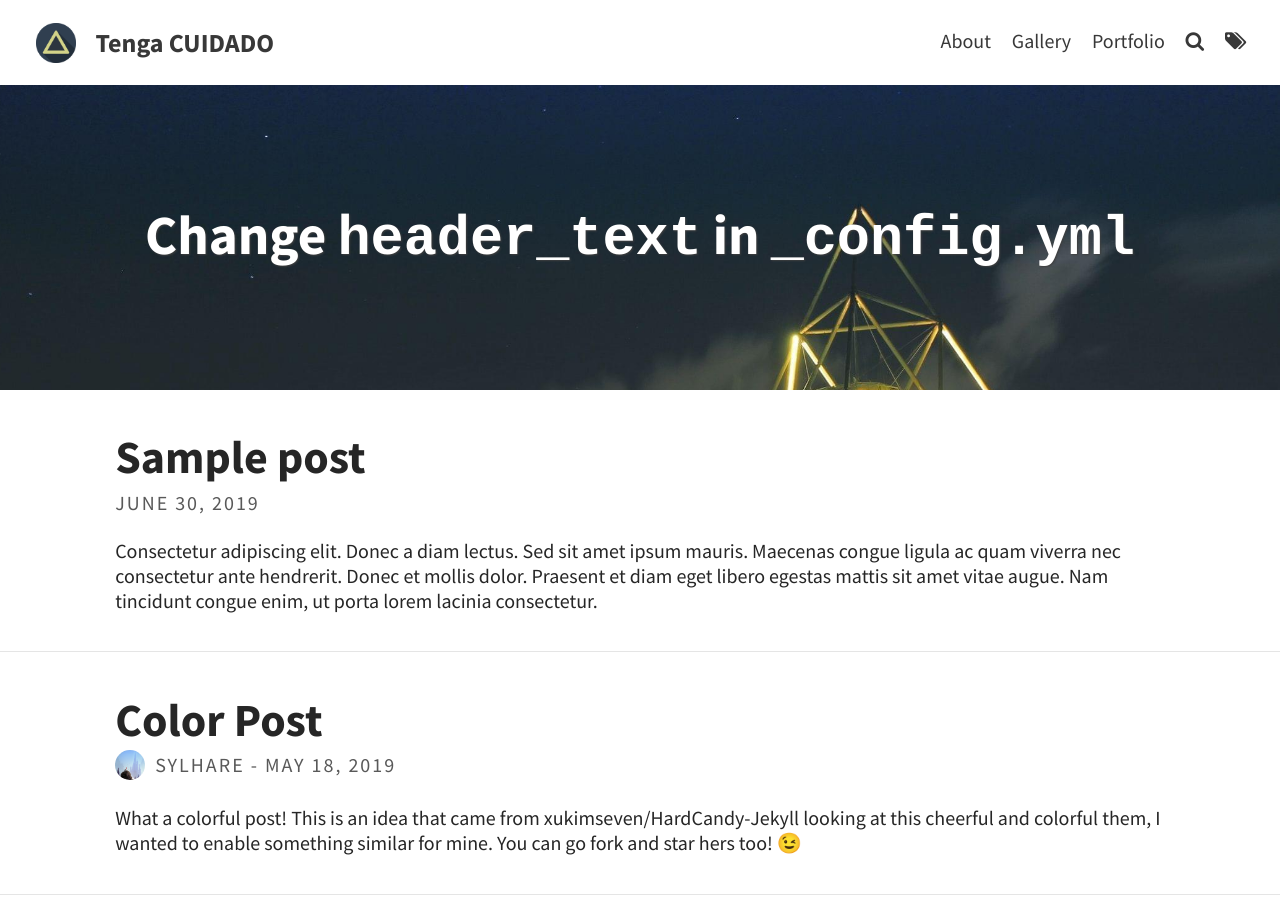
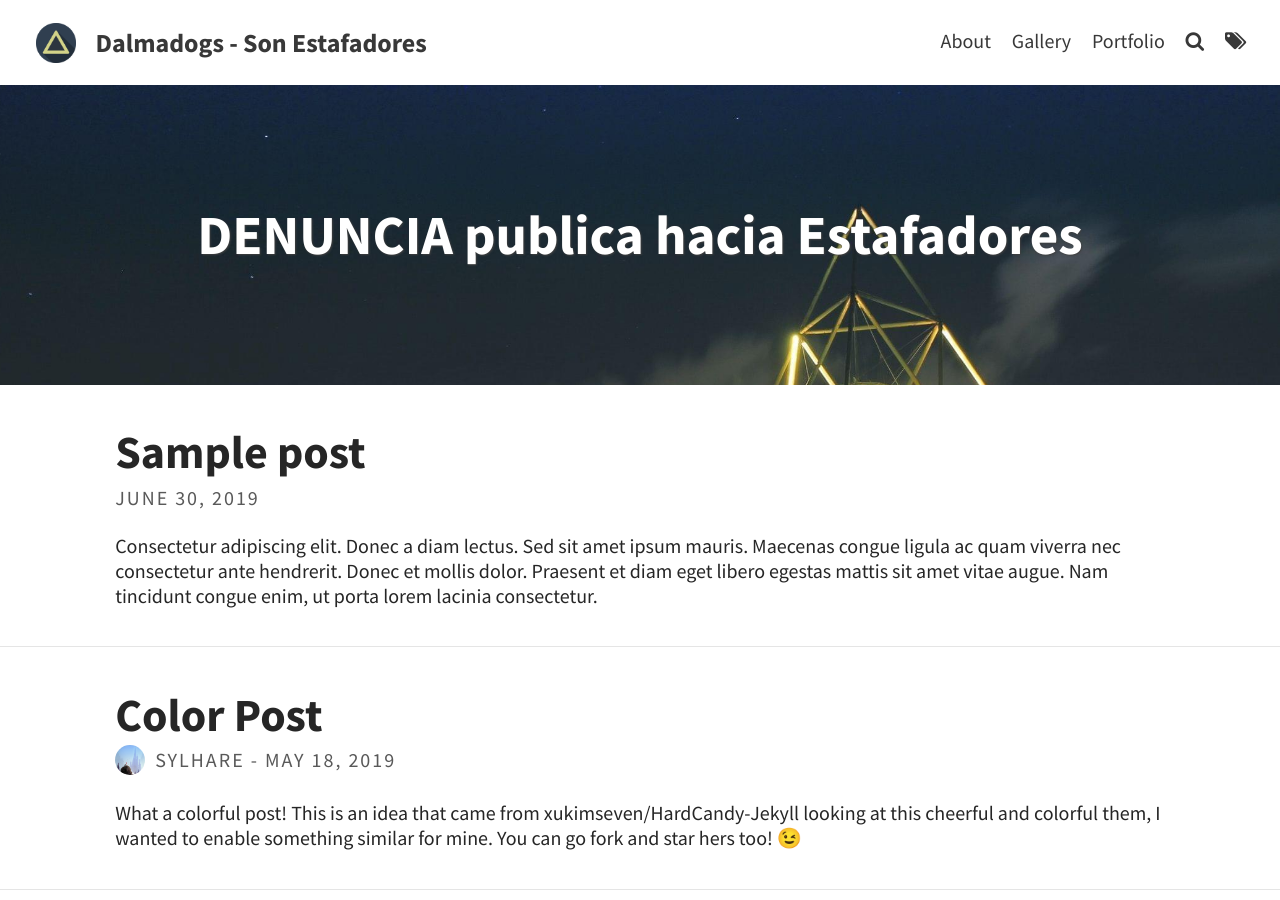
Before and after one commit to dalmadogs/estafa, a Jekyll site: the page built from index.html, in a window 1280 px wide and 900 px high. Built offline with Jekyll 4.4.1, drawn with Linux system fonts in a browser that asks for light colours; the list of posts is cut into pages by our own code.

Commit message:
Update _config.yml

```diff
--- a/_config.yml
+++ b/_config.yml
@@ -3,13 +3,13 @@ baseurl: "/estafa"
 url: "https://dalmadogs.github.io"
 
 # THEME-SPECIFIC CONFIGURATION
-title: Tenga CUIDADO                                    # site's title
+title: Dalmadogs - Son Estafadores                                    # site's title
 description: "Pagina web donde se expone informacion de dalmadogs.com.co y zeus y alaska"      # used by search engines
 avatar: assets/img/triangle.png                         # Empty for no avatar in navbar
 favicon: assets/favicon.ico                             # Icon displayed in the tab
 
 # Header and footer text
-header_text: Change <code>header_text</code> in <code>_config.yml</code>  # Change Blog header text
+header_text: DENUNCIA publica hacia Estafadores  # Change Blog header text
 header_feature_image: assets/img/pexels/triangular.jpeg
 footer_text: >
   Powered by <a href="https://jekyllrb.com/">Jekyll</a> with <a href="https://github.com/sylhare/Type-on-Strap">Type on Strap</a>
```
